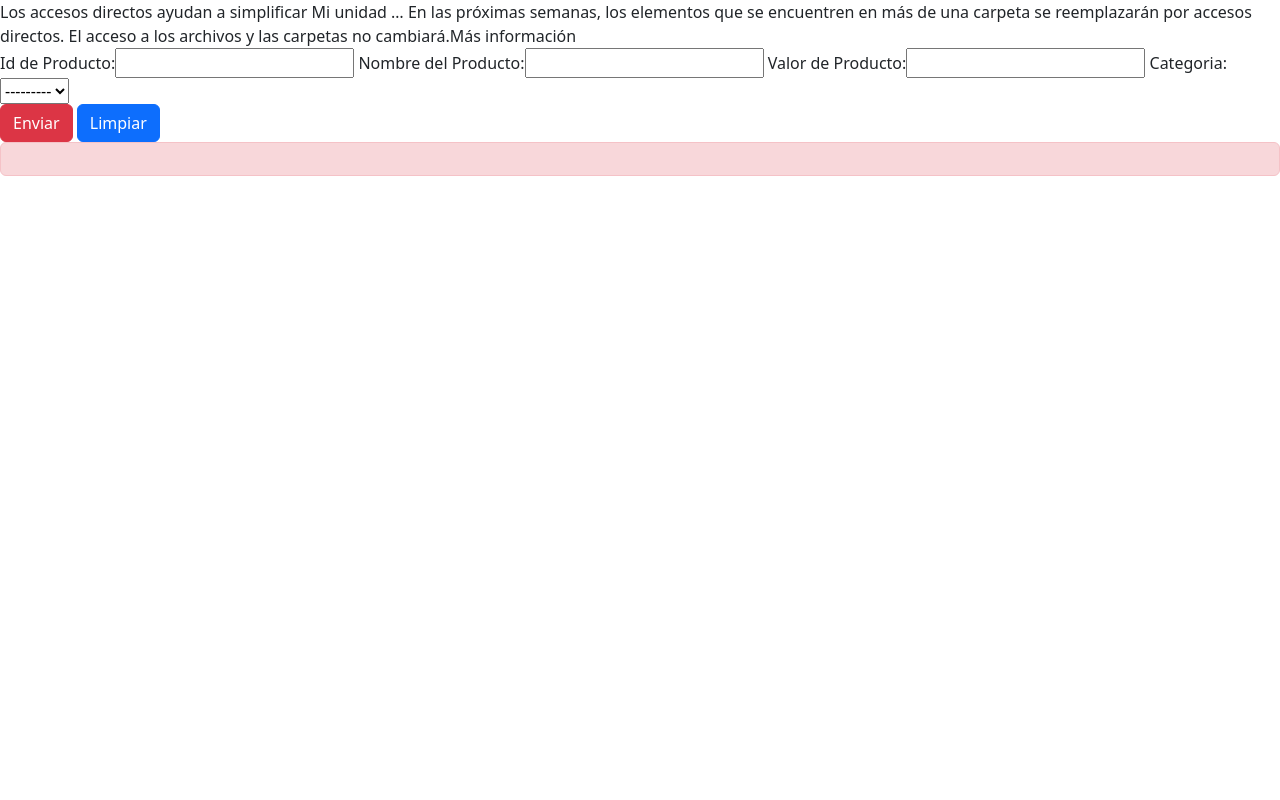
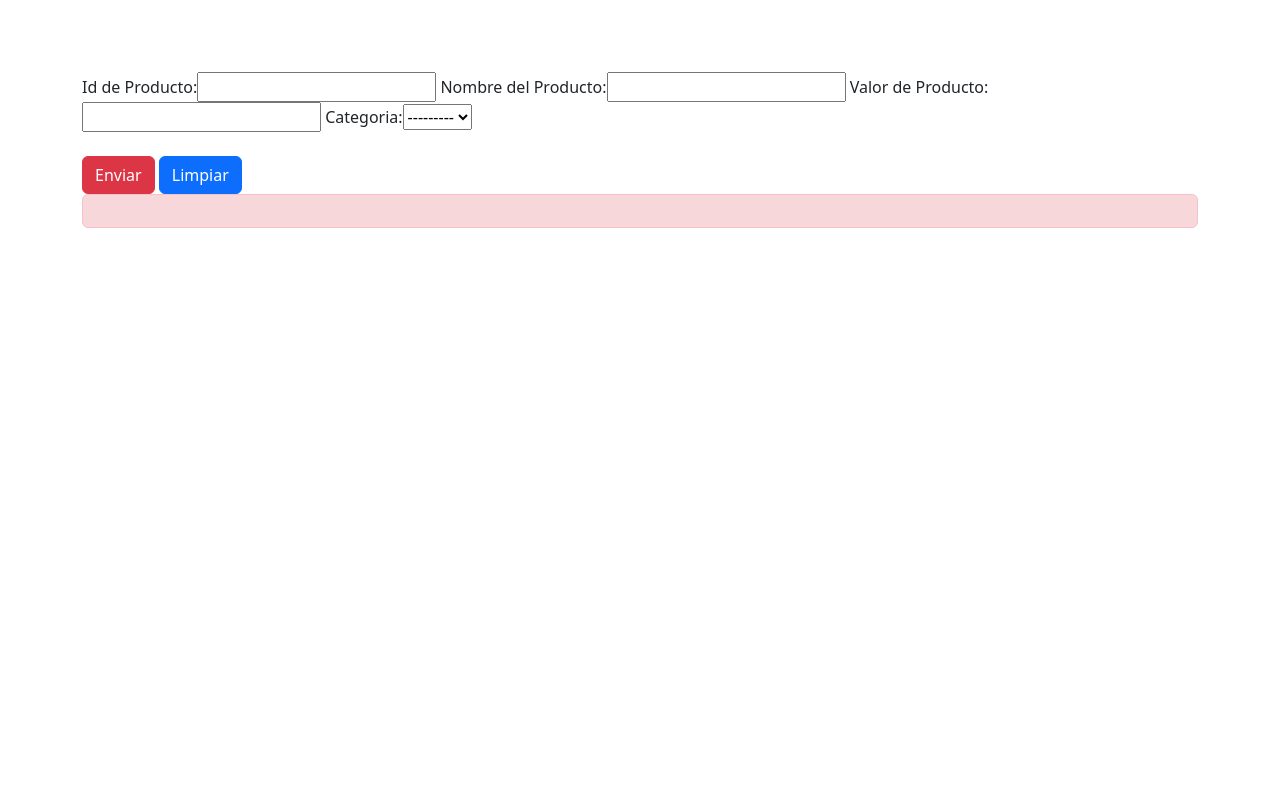
Before and after one commit to jcarlosMariscal/JCRM-9A-DDI-DGS-P2, a Django app: template TiendaDjango/core/templates/core/form_producto.html in a window 1280 px wide. Run offline with Django 3.2, Linux system fonts and the light colour scheme; the template is opened without the code that fills it: values that come from a table or form of the project are taken from there, others are empty.

Commit message:
corrección views.py

```diff
--- a/TiendaDjango/core/templates/core/form_producto.html
+++ b/TiendaDjango/core/templates/core/form_producto.html
@@ -1,7 +1,3 @@
-Los accesos directos ayudan a simplificar Mi unidad … En las próximas semanas,
-los elementos que se encuentren en más de una carpeta se reemplazarán por
-accesos directos. El acceso a los archivos y las carpetas no cambiará.Más
-información
 <!-- SE CREA DENTRO DE templates/core -->
 <!DOCTYPE html>
 <html lang="en">
@@ -25,11 +21,14 @@ información
     <title>Formulario</title>
   </head>
   <body>
+    <br /><br /><br />
+    <div class="container">
       <div class="row">
         <form method="POST" action="" id="formulario">
           {% csrf_token %}
           <!-- Seguridad en el filtrado de datos POST -->
           <div class="form-group">{{form.as_table}}</div>
+          <br />
           <input type="submit" class="btn btn-danger" value="Enviar" />
           <input type="reset" class="btn btn-primary" value="Limpiar" />
           <div id="error" class="alert alert-danger" role="alert">
@@ -37,5 +36,6 @@ información
           </div>
         </form>
       </div>
+    </div>
   </body>
 </html>
--- a/TiendaDjango/core/views.py
+++ b/TiendaDjango/core/views.py
@@ -1,6 +1,7 @@
 from django.shortcuts import render
 
 # from TiendaDjango.core.forms import ProductoForm
+from .forms import ProductoForm
 from .models import Producto
 
 """class Producto:
```
Lines whose indentation alone changed are shown as unchanged.
